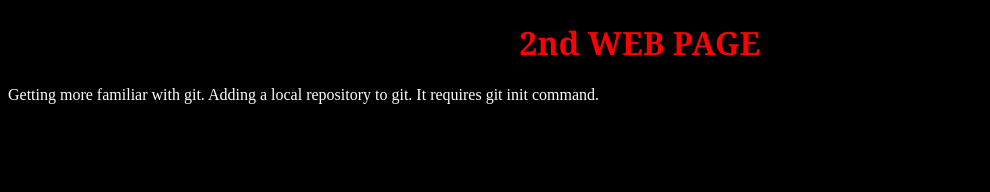
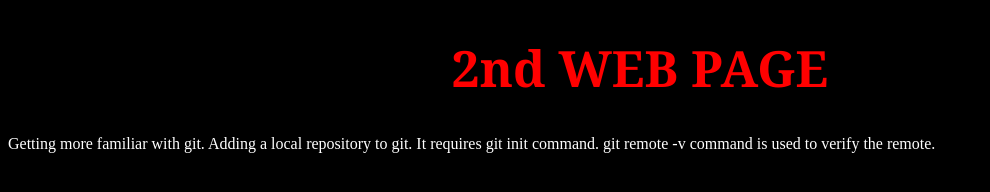
Before and after one commit to Sankha-007/localrepo2, a plain HTML site: page index.html in a window 1280 px wide. Shown: the whole page, without its empty margins (0-990 px from the left). Drawn offline with Linux system fonts and the light colour scheme.

Commit message:
Modified initial files

```diff
--- a/index.html
+++ b/index.html
@@ -9,6 +9,7 @@
         <p>Getting more familiar with git.
            Adding a local repository to git.
            It requires git init command.
+           git remote -v command is used to verify the remote.
         </p>
     </body>
 </html>
--- a/style.css
+++ b/style.css
@@ -5,6 +5,7 @@ h1{
     color:red;
     text-align: center;
     font-family: Georgia, 'Times New Roman', Times, serif;
+    font-size:50px;
 }
 p{
     color:white;
```
